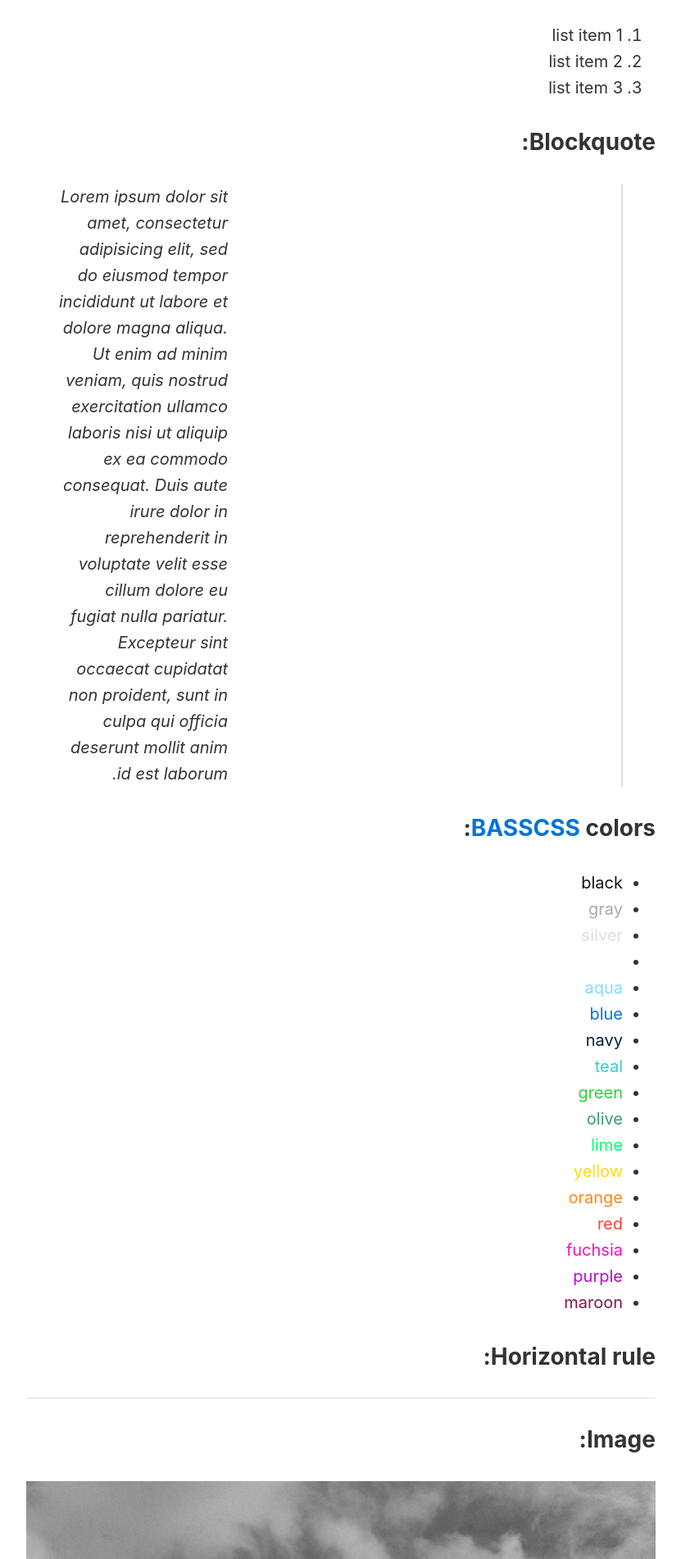
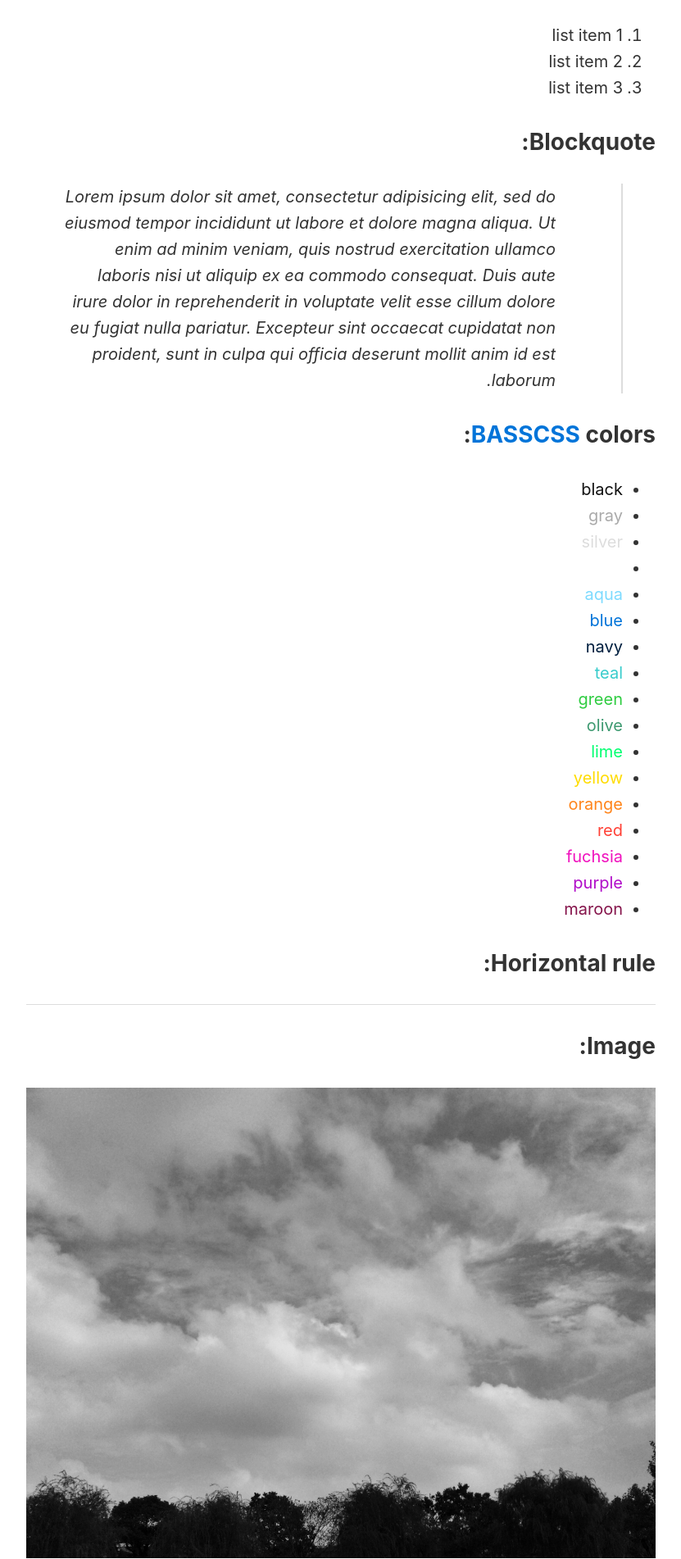
Before and after one commit to alexpolonsky/test-dec2016, a Jekyll site: the page built from _posts/2015-05-03-styles-for-cake.md, in a window 1280 px wide. Shown: the part 1226-3128 px from the top of the page at 82% size, without its empty margins (224-1055 px from the left). Built offline with Jekyll 4.4.1, drawn with Linux system fonts in a browser that asks for light colours.

Commit message:
Update _base.scss

```diff
--- a/_sass/_base.scss
+++ b/_sass/_base.scss
@@ -35,7 +35,7 @@ h3 {
 }
 blockquote {
     font-style: italic;
-    padding-right: 30rem;
+    padding-right: 5rem;
     border-right: 2px solid $border-color;
 }
 img {
@@ -66,6 +66,7 @@ pre {
     overflow-x: auto;
 }
 code {
+    direction: ltr;
     font-family: 'Courier New',Consolas,monopace;
     tab-size: 4;
 }
```
